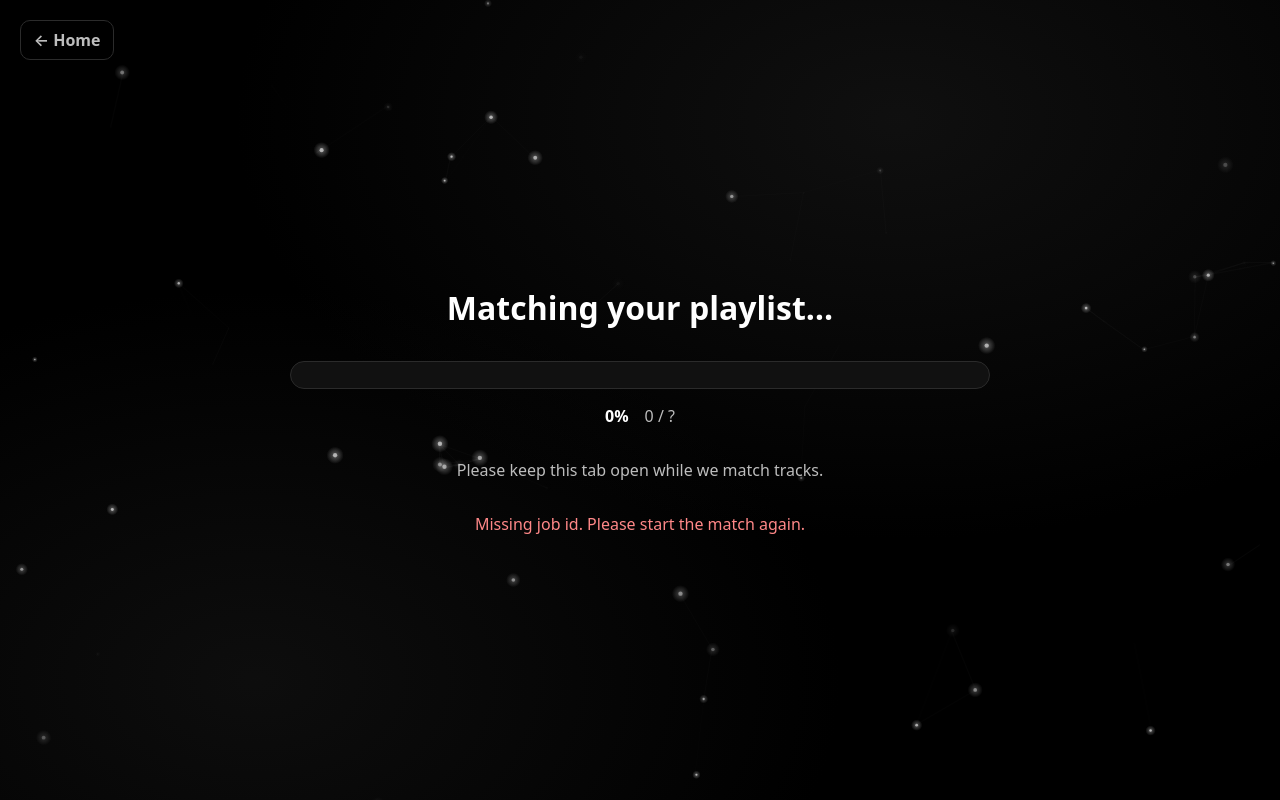
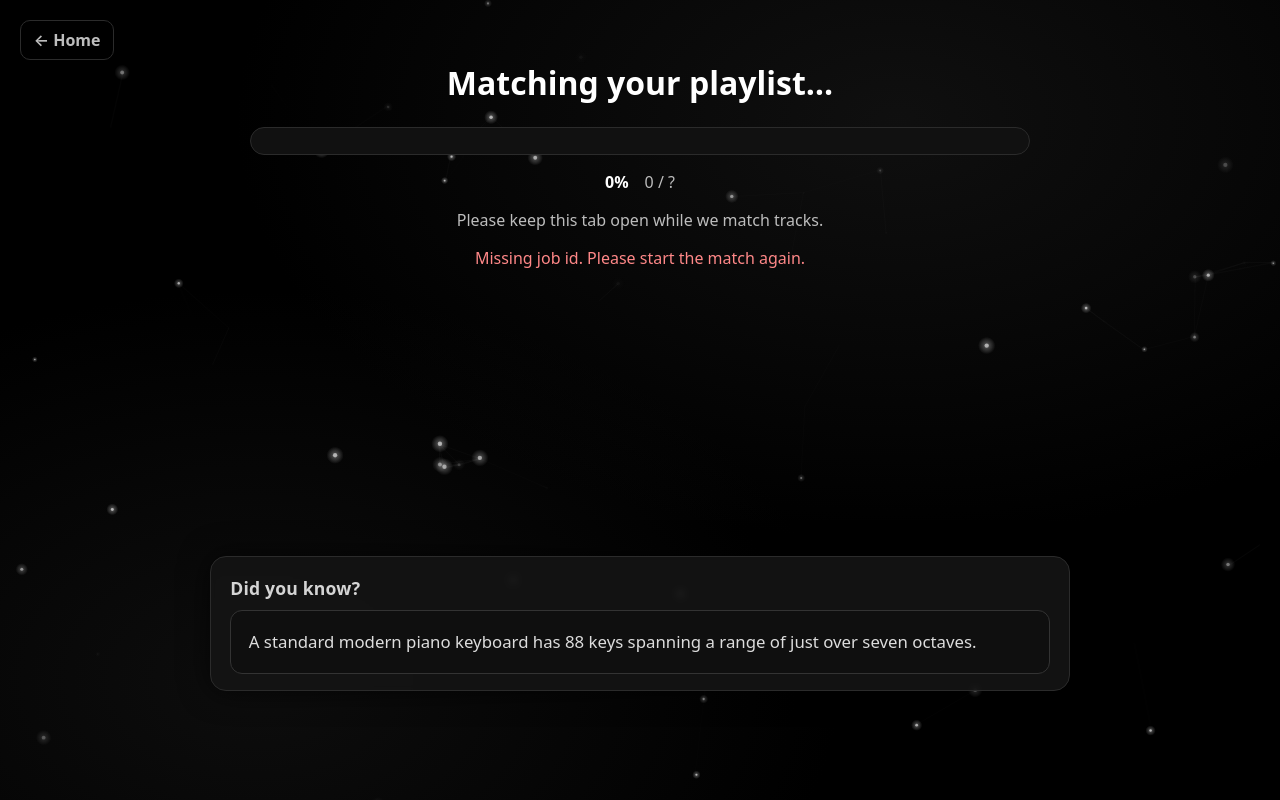
Before and after one commit to jmcclary27/Apple-Playlist-To-Spotify-Playlist, a Django app: template templates/match_progress.html in a window 1280 px wide. Run offline with Django 5.2, Linux system fonts and the light colour scheme; the template is opened without the code that fills it, so the values that code supplies are empty.

Commit message:
Oh, yeah. Now we're talkin

```diff
--- a/templates/match_progress.html
+++ b/templates/match_progress.html
@@ -7,7 +7,7 @@
   <meta http-equiv="Cache-Control" content="no-store, no-cache, must-revalidate" />
   <meta http-equiv="Pragma" content="no-cache" />
   <style>
-    :root {
+    :root{
       --bg:#000;
       --panel:rgba(20,20,20,0.9);
       --border:#2b2b2b;
@@ -16,25 +16,24 @@
       --accent:#1db954;
       --accent-2:#1ed760;
     }
-    *{box-sizing:border-box;}
-    html,body{height:100%;}
+    *{box-sizing:border-box}
+    html,body{height:100%}
     body{
       margin:0;
       font-family:system-ui,-apple-system,Segoe UI,Roboto,Arial,sans-serif;
       color:var(--text);
       background:var(--bg);
-      display:flex;
-      flex-direction:column;
-      align-items:center;
-      justify-content:center;
+      display:grid;
+      place-items:center;
+      overflow-x:hidden;
       text-align:center;
     }
 
+    /* Background canvas */
     #bg{
       position:fixed;
       inset:0;
-      width:100vw;
-      height:100vh;
+      width:100vw;height:100vh;
       z-index:-2;
       background:
         radial-gradient(1100px 700px at 70% 15%, rgba(28,28,28,0.55), transparent 60%),
@@ -43,58 +42,117 @@
     }
 
     a.home-link{
-      position:absolute;
-      top:20px;
-      left:20px;
-      text-decoration:none;
-      color:var(--muted);
-      font-weight:600;
-      border:1px solid var(--border);
-      padding:.5rem .8rem;
-      border-radius:10px;
+      position:absolute; top:20px; left:20px;
+      text-decoration:none; color:var(--muted); font-weight:600;
+      border:1px solid var(--border); padding:.5rem .8rem; border-radius:10px;
       backdrop-filter:blur(2px);
       transition:background .15s ease,border-color .15s ease;
     }
     a.home-link:hover{background:rgba(30,30,30,.6);border-color:#3a3a3a;}
 
-    h1{margin-bottom:2rem;font-size:clamp(1.4rem,4vw,2rem);}
+    /* Center content, shifted up slightly to make room for facts box */
+    .center-stack{
+      transform: translateY(-6vh);
+      width:min(780px,92vw);
+    }
+    @media (max-width:560px){
+      .center-stack{ transform: translateY(-3vh); width:min(96vw, 560px); }
+    }
+
+    h1{margin:0 0 1.4rem; font-size:clamp(1.3rem,4vw,2rem);}
 
     .bar-wrap{
-      width:min(700px,90%);
+      width:100%;
       height:28px;
       background:#111;
       border-radius:999px;
       overflow:hidden;
       border:1px solid var(--border);
-      margin-bottom:1rem;
+      margin:0 auto 1rem;
     }
     .bar{
       height:100%;
       width:0%;
       background:var(--accent);
       transition:width .18s ease;
+      box-shadow:0 6px 18px rgba(29,185,84,.25) inset;
     }
 
-    .row{display:flex;justify-content:center;align-items:center;gap:1rem;margin-bottom:1rem;}
-    .muted{color:var(--muted);}
-    .error{color:#f88;margin-top:1rem;}
+    .row{display:flex; justify-content:center; align-items:center; gap:1rem; margin-bottom:1rem;}
+    .muted{color:var(--muted)}
+    .error{color:#f88; margin-top:1rem}
+
+    /* Facts panel */
+    .facts{
+      width:min(860px,92vw);
+      background:var(--panel);
+      border:1px solid var(--border);
+      border-radius:16px;
+      padding:1rem 1.2rem;
+      margin-top:20px;
+      box-shadow:0 0 30px rgba(0,0,0,.7);
+      backdrop-filter: blur(3px);
+      -webkit-backdrop-filter: blur(3px);
+      text-align:left;
+    }
+    .facts h2{
+      margin:.2rem 0 .6rem;
+      font-size:clamp(1rem,2.6vw,1.1rem);
+      letter-spacing:.01em;
+      color:#eaeaea;
+      opacity:.9;
+    }
+    .fact-box{
+      border:1px solid #333;
+      background:#0f0f0f;
+      border-radius:12px;
+      padding:1rem 1.1rem;
+      min-height:64px;
+      display:flex;
+      align-items:center;
+      line-height:1.55;
+      color:#ddd;
+      position:relative;
+    }
+
+    /* Fade-in animation for fact text */
+    @keyframes factFade {
+      from { opacity:0; transform: translateY(6px); }
+      to   { opacity:1; transform: translateY(0); }
+    }
+    .fact-text{
+      font-size: clamp(.98rem, 2.4vw, 1.05rem);
+      animation: factFade .55s ease-out;
+    }
   </style>
 </head>
 <body data-job-id="{{ job_id }}" data-total="{{ total|default:0 }}">
   <canvas id="bg" aria-hidden="true"></canvas>
 
   <a href="{% url 'landing' %}" class="home-link">← Home</a>
+
+  <div class="center-stack">
     <h1>Matching your playlist…</h1>
 
-  <div class="bar-wrap"><div id="bar" class="bar"></div></div>
+    <div class="bar-wrap" aria-hidden="true"><div id="bar" class="bar"></div></div>
     <div class="row">
       <div id="pct"><strong>0%</strong></div>
       <div class="muted" id="counts">0 / {{ total|default:"?" }}</div>
     </div>
     <p class="muted">Please keep this tab open while we match tracks.</p>
+
     <div id="err" class="error" role="alert" style="display:none;"></div>
+  </div>
 
-  <!-- Starfield background script -->
+  <!-- Facts panel -->
+  <section class="facts" aria-live="polite" aria-atomic="true">
+    <h2>Did you know?</h2>
+    <div class="fact-box">
+      <div id="factText" class="fact-text">Loading a cool music fact…</div>
+    </div>
+  </section>
+
+  <!-- Starfield background (your exact script & timing) -->
   <script>
     // ====== Starfield + connecting lines (lightweight) ======
     (function () {
@@ -103,9 +161,9 @@
       const ctx = canvas.getContext('2d');
 
       let w, h, dpr, particles, running = !prefersReduced;
-      const MAX_PARTICLES = 120;
-      const LINK_DIST = 110;
-      const SPEED = 0.08;
+      const MAX_PARTICLES = 120; // auto-scaled below
+      const LINK_DIST = 110;     // px
+      const SPEED = 0.08;        // px per ms
 
       function resize() {
         dpr = Math.min(window.devicePixelRatio || 1, 2);
@@ -167,11 +225,13 @@
           p.x += p.vx * dt;
           p.y += p.vy * dt;
 
+          // wrap
           if (p.x < -20) p.x = w + 20;
           if (p.x > w + 20) p.x = -20;
           if (p.y < -20) p.y = h + 20;
           if (p.y > h + 20) p.y = -20;
 
+          // twinkle
           p.twinkle += dt * 0.003;
           const glow = 0.2 + Math.sin(p.twinkle) * 0.4;
 
@@ -179,44 +239,78 @@
           grad.addColorStop(0, `rgba(255,255,255,${0.6 * glow})`);
           grad.addColorStop(1, 'rgba(255,255,255,0)');
           ctx.fillStyle = grad;
-          ctx.beginPath();
-          ctx.arc(p.x, p.y, p.r * 4, 0, Math.PI * 2);
-          ctx.fill();
+          ctx.beginPath(); ctx.arc(p.x, p.y, p.r * 4, 0, Math.PI * 2); ctx.fill();
 
           ctx.fillStyle = `rgba(255,255,255,${0.95 * glow})`;
-          ctx.beginPath();
-          ctx.arc(p.x, p.y, p.r, 0, Math.PI * 2);
-          ctx.fill();
+          ctx.beginPath(); ctx.arc(p.x, p.y, p.r, 0, Math.PI * 2); ctx.fill();
         }
 
         requestAnimationFrame(frame);
       }
 
       document.addEventListener('visibilitychange', () => {
-        if (document.hidden) {
-          running = false;
-        } else if (!prefersReduced) {
-          running = true;
-          last = performance.now();
-          requestAnimationFrame(frame);
-        }
+        if (document.hidden) { running = false; }
+        else if (!prefersReduced) { running = true; last = performance.now(); requestAnimationFrame(frame); }
       });
 
-      window.addEventListener('resize', resize, { passive: true });
+      window.addEventListener('resize', resize, { passive:true });
       resize();
-
-      if (!prefersReduced) {
-        requestAnimationFrame(frame);
-      }
+      if (!prefersReduced) requestAnimationFrame(frame);
     })();
   </script>
 
-  <!-- Progress bar logic (unchanged) -->
+  <!-- Facts: 10 diverse, interesting music nuggets -->
+  <script>
+    const MUSIC_FACTS = [
+      "The oldest surviving written melody is the “Hurrian Hymn No. 6,” dating to around 1400 BCE from ancient Ugarit.",
+      "John Cage’s piece 4′33″ instructs performers to remain silent, highlighting ambient sound as the music.",
+      "A standard modern piano keyboard has 88 keys spanning a range of just over seven octaves.",
+      "Stradivarius violins are prized for their craftsmanship and tone, with some valued at millions of dollars.",
+      "Vinyl records have seen a major resurgence in the 2010s and 2020s, with annual sales climbing again.",
+      "The ISRC (International Standard Recording Code) uniquely identifies sound recordings for tracking and royalties.",
+      "Wolfgang Amadeus Mozart composed more than 600 works across symphonies, operas, chamber music, and more.",
+      "The theremin is one of the only instruments played without physical contact, using hand proximity to control pitch and volume.",
+      "Michael Jackson’s “Thriller” is among the best-selling albums of all time and reshaped the music video era.",
+      "The Beatles hold the record for the most Billboard Hot 100 No. 1 hits by a group."
+    ];
+
+    (function factsRotator(){
+      const el = document.getElementById("factText");
+      const INTERVAL_MS = 5000;
+      let lastIndex = -1;
+
+      function pickIndex(){
+        if (MUSIC_FACTS.length <= 1) return 0;
+        let i = Math.floor(Math.random() * MUSIC_FACTS.length);
+        if (i === lastIndex) {
+          i = (i + 1) % MUSIC_FACTS.length; // avoid immediate repeats
+        }
+        lastIndex = i;
+        return i;
+      }
+
+      function showFact() {
+        // restart fade animation cleanly
+        el.style.animation = "none";
+        // Force reflow
+        void el.offsetWidth;
+        el.textContent = MUSIC_FACTS[pickIndex()];
+        el.style.animation = "factFade .55s ease-out";
+      }
+
+      // initial paint
+      showFact();
+      setInterval(showFact, INTERVAL_MS);
+    })();
+  </script>
+
+  <!-- Progress logic (unchanged) -->
   <script>
     function getCookie(name) {
       const m = document.cookie.match('(^|;)\\s*' + name + '\\s*=\\s*([^;]+)');
       return m ? decodeURIComponent(m.pop()) : '';
     }
+
     (function () {
       const jobId = document.body.dataset.jobId || '';
       let totalCount = Number(document.body.dataset.total || '0') || 0;
```
Lines whose indentation alone changed are shown as unchanged.
